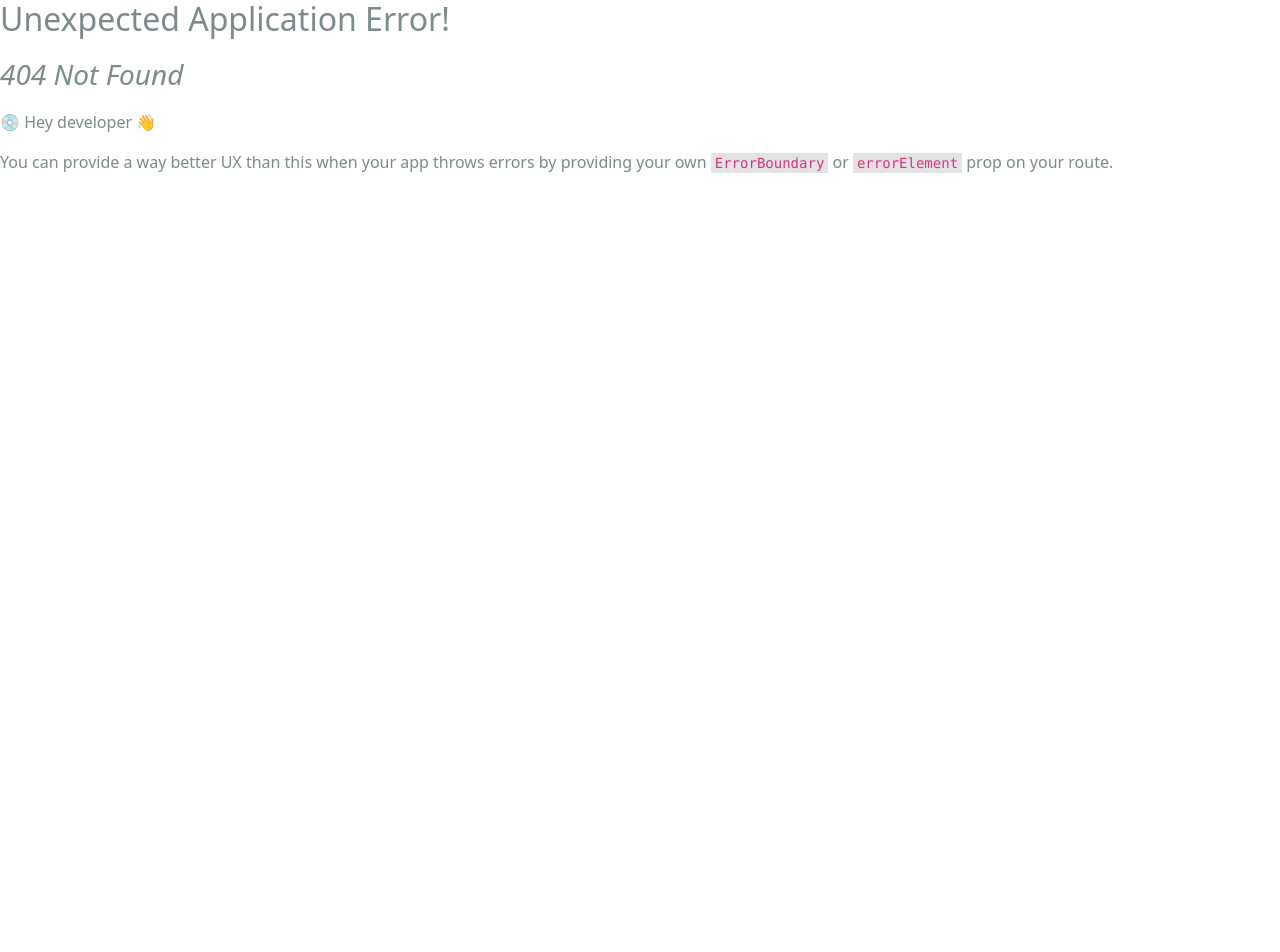
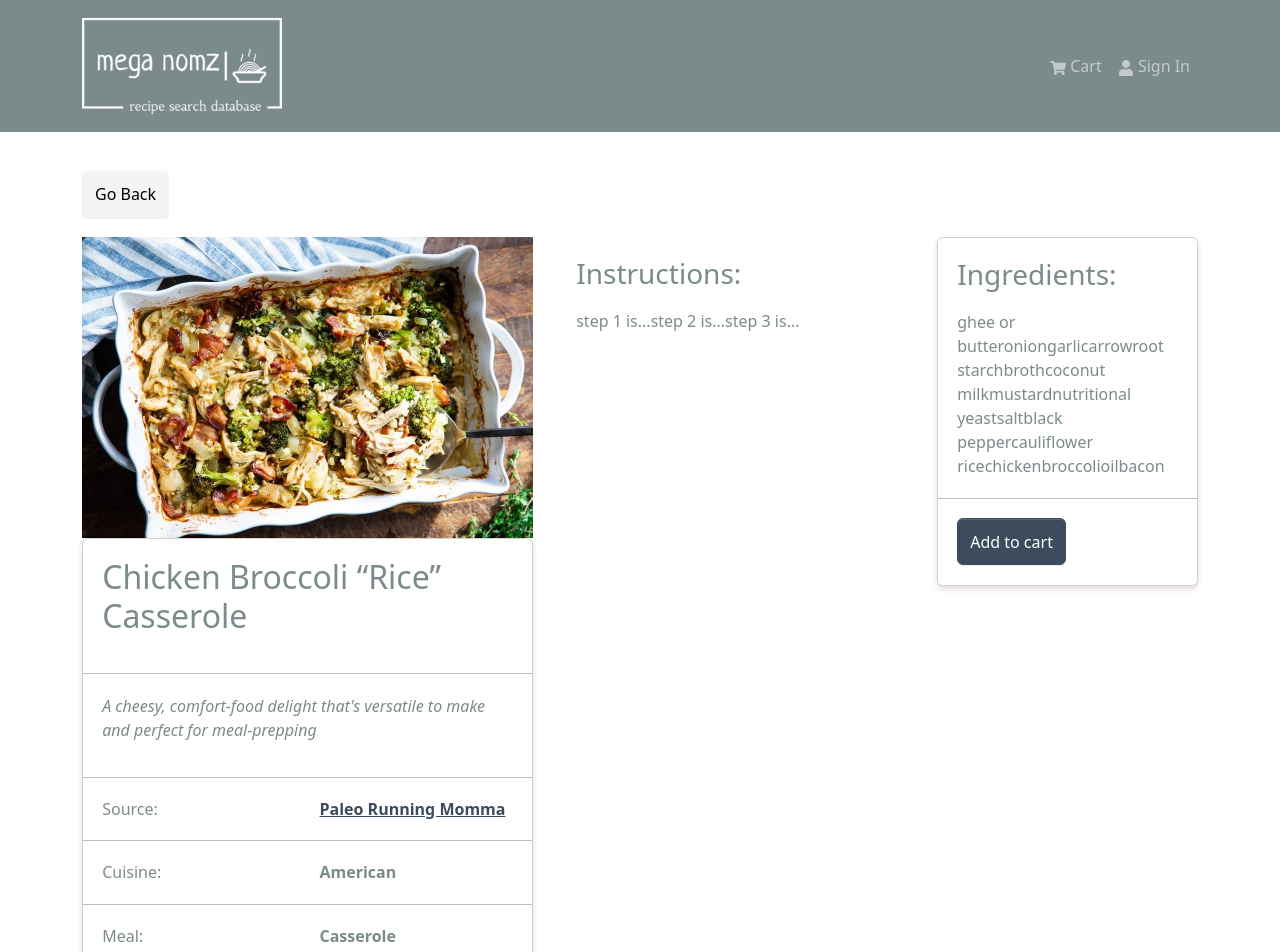
Before and after one commit to cypherlux/mega-nomz-2, a React (Create React App) app in the folder frontend/: page /recipe/1 in a window 1280 px wide. Before the commit this address had no page. Shown: the top 952 px of the page. Before the commit the page ends 800 px from the top, so only its background shows below. Built offline with nearby package versions, Linux system fonts and the light colour scheme.

Commit message:
added recipe details page

```diff
--- a/frontend/package.json
+++ b/frontend/package.json
@@ -12,7 +12,7 @@
     "react-dom": "^18.2.0",
     "react-icons": "^4.10.1",
     "react-router-bootstrap": "^0.26.2",
-    "react-router-dom": "^6.14.0",
+    "react-router-dom": "^6.14.1",
     "react-scripts": "5.0.1",
     "web-vitals": "^2.1.4"
   },
--- a/frontend/src/App.js
+++ b/frontend/src/App.js
@@ -20,4 +20,4 @@ const App = () => {
   );
 };
 
-export default App
+export default App;
--- a/frontend/src/assets/styles/index.css
+++ b/frontend/src/assets/styles/index.css
@@ -20,6 +20,7 @@ main {
   padding-left: 0.5rem;
 }
 
+/* This makes the product titles be cut off and adds a "..." to prevent text on more than 1 line */
 .product-title {
   height: 2.5em; /* Set a fixed height */
   overflow: hidden; /* Hide overflow content */
--- a/frontend/src/components/Recipe.jsx
+++ b/frontend/src/components/Recipe.jsx
@@ -4,20 +4,28 @@ import { Link } from "react-router-dom";
 const Recipe = ({ recipe }) => {
   return (
     <Card className="my-3 p-3 rounded">
-        <Link to={`/recipes/${recipe._id}`}>
+        <Link to={`/recipe/${recipe._id}`}>
             <Card.Img src={recipe.image} variant="top" />
         </Link>
 
         <Card.Body>
-            <Link to={`/recipes/${recipe._id}`}>
+            <Link to={`/recipe/${recipe._id}`}>
                 <Card.Title as="div">
-                    <strong>{recipe.name}</strong>
+                    <h3><strong>{recipe.name}</strong></h3>
 
                 </Card.Title>
             </Link>
-            <Card.Text  as="h4">
-                {recipe.description}
+
+            <Card.Text  as="p">
+                <i>{recipe.description}</i>
             </Card.Text>
+
+            <Card.Text  as="p">
+                <p>
+                    Recipe source: <a href="recipe.sourceURL">{recipe.source}</a>
+                </p>
+            </Card.Text>
+
         </Card.Body>
     </Card>
   )
--- a/frontend/src/index.js
+++ b/frontend/src/index.js
@@ -7,12 +7,14 @@ import './assets/styles/index.css';
 import App from './App';
 import reportWebVitals from './reportWebVitals';
 import HomeScreen from './screens/HomeScreen';
+import RecipeScreen from './screens/RecipeScreen';
+
 
 const router = createBrowserRouter(
   createRoutesFromElements(
     <Route path="/" element={<App />}>
       <Route index={true} path="/" element={<HomeScreen />} />
-
+      <Route path="/recipe/:id" element={<RecipeScreen />} />
     </Route>
   )
 );
--- a/frontend/src/recipes.js
+++ b/frontend/src/recipes.js
@@ -30,7 +30,7 @@ const recipes = [
         ],
         cuisine: "American",
         mealTime: "ex: breakfast vs. dinner vs. dessert",
-        mealType: "casserole",
+        mealType: "Casserole",
         temperature: "hot",
         bulk: true
     },
@@ -55,7 +55,7 @@ const recipes = [
         ],
         cuisine: "ex: korean, american, mexican",
         mealTime: "snack",
-        mealType: "finger food",
+        mealType: "Finger food",
         temperature: "hot",
         bulk: false
     },
@@ -78,7 +78,7 @@ const recipes = [
         ],
         cuisine: "Thai",
         mealTime: "ex: breakfast vs. dinner vs. dessert",
-        mealType: "stirfry",
+        mealType: "Stirfry",
         temperature: "hot",
         bulk: true
     },
@@ -101,7 +101,7 @@ const recipes = [
         ],
         cuisine: "ex: korean, american, mexican",
         mealTime: "dessert",
-        mealType: "bowl vs. salad vs. stirfry",
+        mealType: "Casserole",
         temperature: "hot vs. cold",
         bulk: false
     },
@@ -124,7 +124,7 @@ const recipes = [
         ],
         cuisine: "ex: korean, american, mexican",
         mealTime: "dessert",
-        mealType: "bowl vs. salad vs. stirfry",
+        mealType: "Dessert",
         temperature: "cold",
         bulk: "is this good to make in bulk?"
     },
@@ -147,10 +147,10 @@ const recipes = [
         ],
         cuisine: "ex: korean, american, mexican",
         mealTime: "ex: breakfast vs. dinner vs. dessert",
-        mealType: "salad",
+        mealType: "Salad",
         temperature: "hot vs. cold",
         bulk: "is this good to make in bulk?"
     }
 ]
 
-export default recipes
+export default recipes;
--- /dev/null
+++ b/frontend/src/screens/RecipeScreen.jsx
@@ -0,0 +1,93 @@
+import { useParams } from "react-router-dom";
+import { Link } from "react-router-dom";
+import { Row, Col, Image, ListGroup, Card, Button} from 'react-bootstrap';
+import recipes from "../recipes";
+
+const RecipeScreen = () => {
+    const { id: recipeId } = useParams();
+    const recipe = recipes.find((r) => r._id === recipeId );
+
+    return (
+        <>
+        <Link className="btn btn-light my-3" to="/">
+            Go Back
+        </Link>
+
+        <Row>
+            <Col md={5}>
+                <Image src={recipe.image} alt={recipe.name} fluid />
+
+                <Card>
+                    <ListGroup variant="flush">
+                        <ListGroup.Item>
+                            <h2>{recipe.name}</h2>
+                        </ListGroup.Item>
+
+                        <ListGroup.Item>
+                            <p><i>{recipe.description}</i></p>
+                        </ListGroup.Item>
+
+                        <ListGroup.Item>
+                            <Row>
+                                <Col>Source:</Col>
+                                <Col>
+                                <strong><a href="{recipe.sourceURL}">{recipe.source}</a></strong>
+                                </Col>
+                            </Row>
+                        </ListGroup.Item>
+
+                        <ListGroup.Item>
+                            <Row>
+                                <Col>Cuisine:</Col>
+                                <Col>
+                                <strong>{recipe.cuisine}</strong>
+                                </Col>
+                            </Row>
+                        </ListGroup.Item>
+
+                        <ListGroup.Item>
+                            <Row>
+                                <Col>Meal:</Col>
+                                <Col>
+                                <strong>{recipe.mealType}</strong>
+                                </Col>
+                            </Row>
+                        </ListGroup.Item>
+
+                    </ListGroup>
+                </Card>
+            </Col>
+
+            <Col md={4}>
+                <ListGroup variant="flush">
+                    <ListGroup.Item>
+                        <h3>Instructions:</h3>
+                        {recipe.instructions}
+                    </ListGroup.Item>
+                </ListGroup>
+            </Col>
+
+            <Col md={3}>
+                <Card>
+                    <ListGroup variant="flush">
+                        <ListGroup.Item>
+                            <h3>Ingredients:</h3>
+                            {recipe.ingredients}
+                        </ListGroup.Item>
+
+                        <ListGroup.Item>
+                            <Button className="btn-block" type="button">
+                                Add to cart
+                            </Button>
+                        </ListGroup.Item>
+
+                    </ListGroup>
+                </Card>
+
+            </Col>
+        </Row>
+        </>
+    );
+};
+
+export default RecipeScreen;
```
Also changed, not shown: 1 other file (tests, documents, lock files or other folders).
